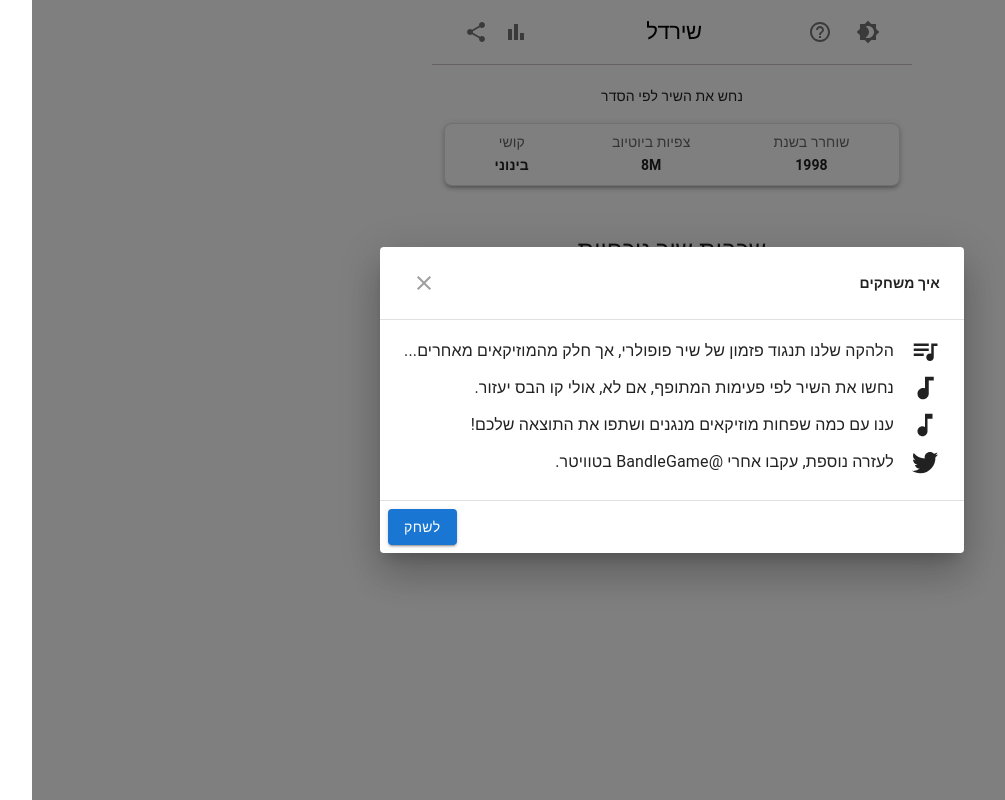
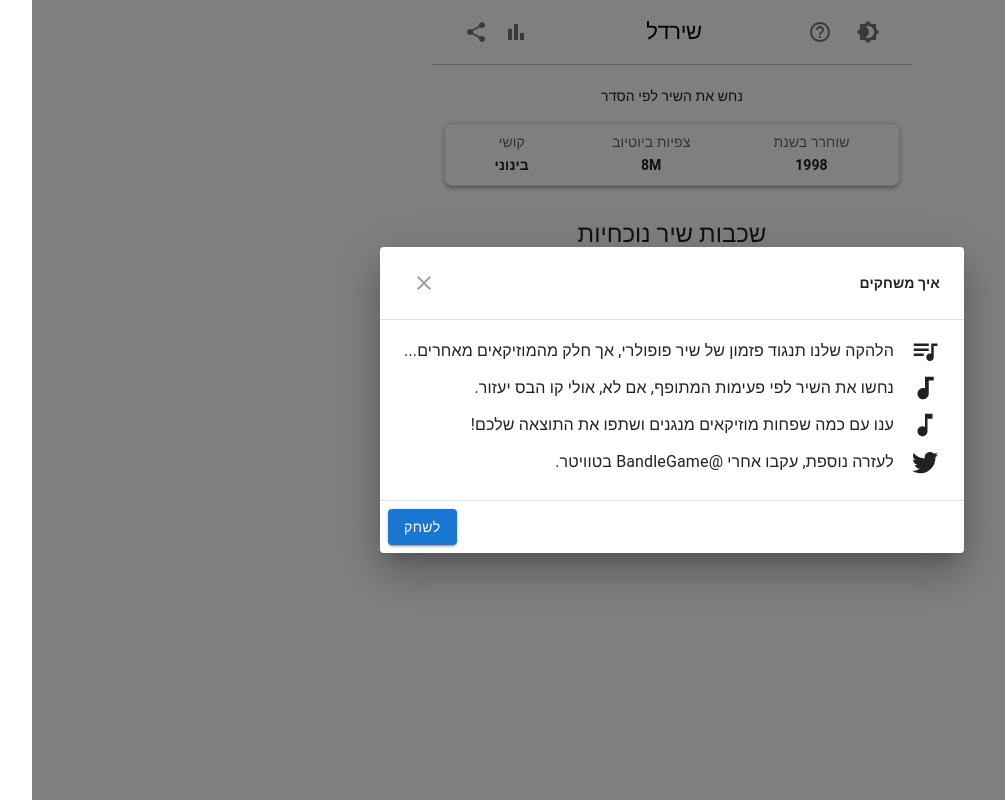
Before and after one commit to dor29494/Bandle-clone, a React (Create React App) app: page / in a window 1280 px wide. Shown: the whole page, without its empty margins (184-1189 px from the left). Built offline with nearby package versions, Linux system fonts and the light colour scheme.

Commit message:
adujst spaces

```diff
--- a/src/Components/LayeredAudioPlayer/LayeredAudioPlayer.js
+++ b/src/Components/LayeredAudioPlayer/LayeredAudioPlayer.js
@@ -181,7 +181,7 @@ const LayeredAudioPlayer = () => {
   return (
     <>
       <Box sx={{ minHeight: '100%' }}>
-        <CardContent>
+        <CardContent sx={{paddingTop: '0'}}>
           <Typography variant="h5" component="div" textAlign="center" mb={2}>
             שכבות שיר נוכחיות
           </Typography>
```
